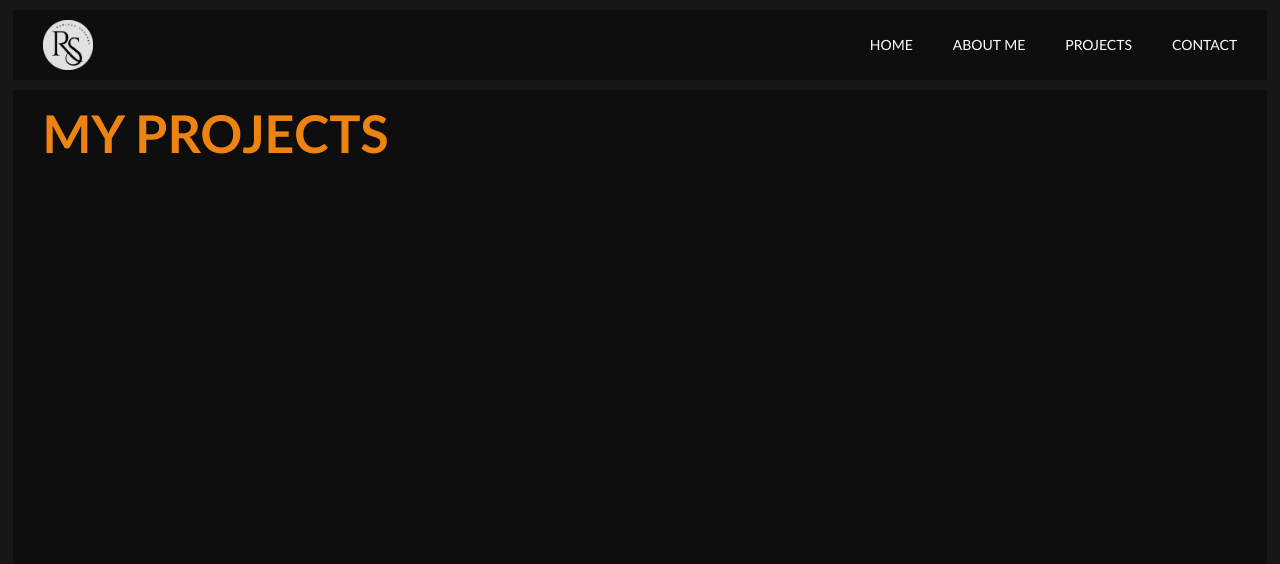
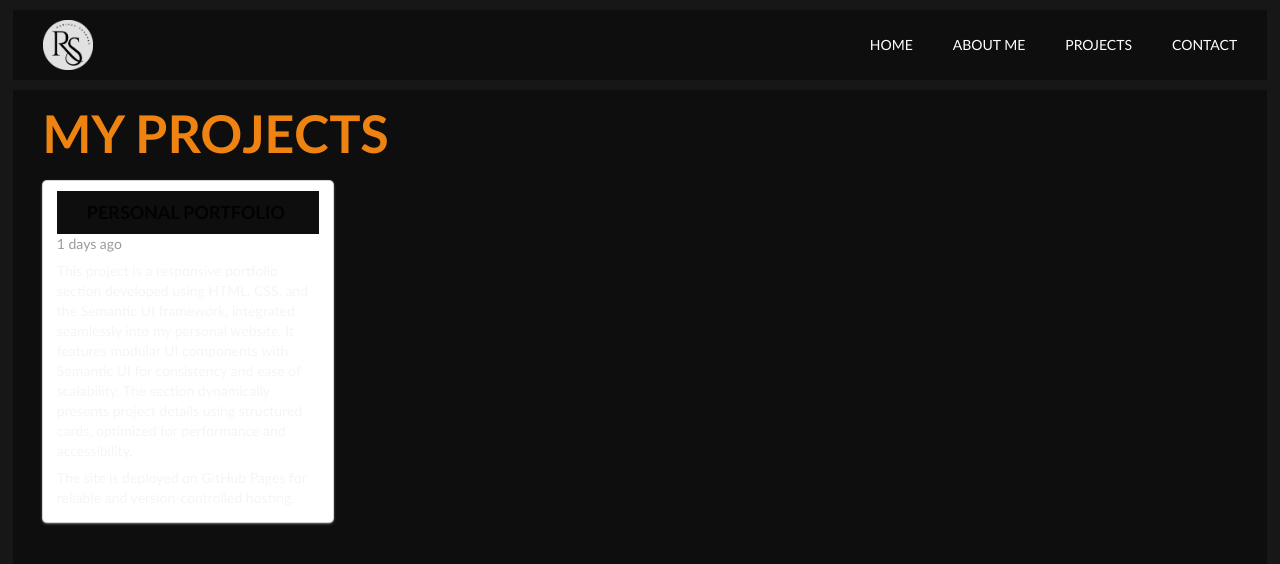
Before and after one commit to KADRSasanka/KADRSasanka.github.io, a plain HTML site: page projects.html in a window 1280 px wide. Drawn offline with Linux system fonts and the light colour scheme.

Commit message:
Update projects.html

```diff
--- a/projects.html
+++ b/projects.html
@@ -26,6 +26,20 @@
     <!--Content Space start-->
     <div class="container">
         <h1 class="intro-h1">MY PROJECTS</h1>
+        <div class="ui card">
+            <div class="content">
+                <div class="header card-header">PERSONAL PORTFOLIO</div>
+                <div class="meta">1 days ago</div>
+                <div class="description">
+                <p class="card-para">This project is a responsive portfolio section developed using HTML, CSS, and the
+                    Semantic UI framework, integrated seamlessly into my personal website. It features modular UI components
+                    with Semantic UI for consistency and ease of scalability. The section dynamically presents project
+                    details using structured cards, optimized for performance and accessibility.</p>
+                <p class="card-para">The site is deployed on GitHub Pages for reliable and version-controlled hosting.</p>
+                </div>
+            </div>
+        </div>
     </div>
 </body>
+
 </html>
```
